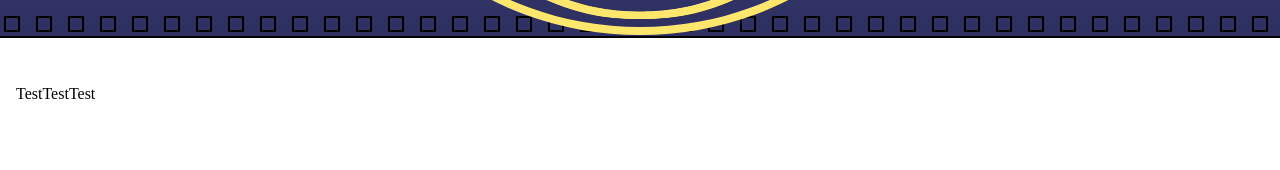
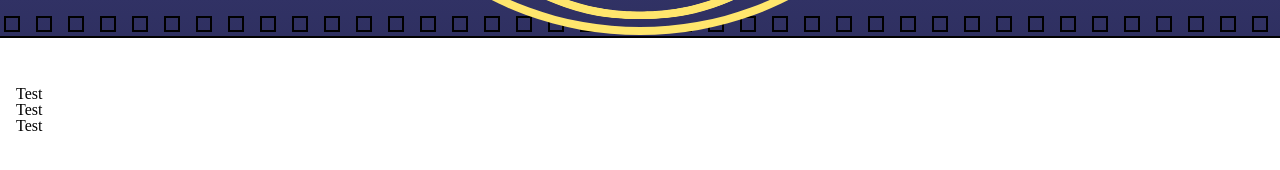
Before and after one commit to JamesDeLay/landing-pages, a Vue app in the folder r-books/: page / in a window 1280 px wide. Shown: the part 564-734 px from the top of the page. Built offline with nearby package versions, Linux system fonts and the light colour scheme.

Commit message:
test: testing git ssh

```diff
--- a/r-books/src/components/Authors.vue
+++ b/r-books/src/components/Authors.vue
@@ -15,7 +15,6 @@ export default {
 <style lang="scss">
 @import "../styles/utils.scss";
 .authors {
-    @include grid;
     margin-top: 2rem;
     padding: 1rem;
 }
```
